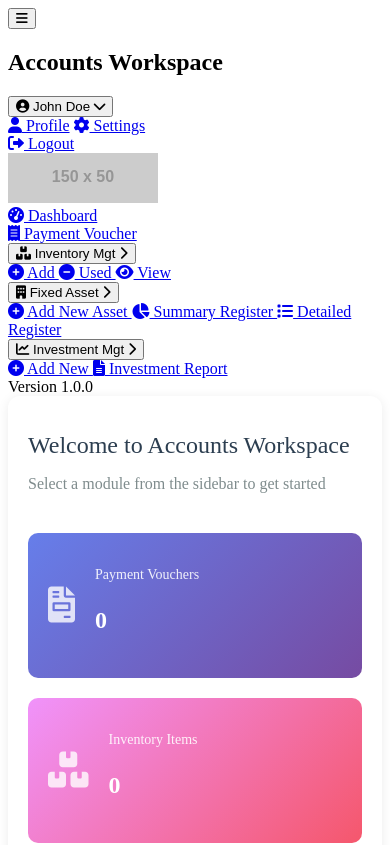
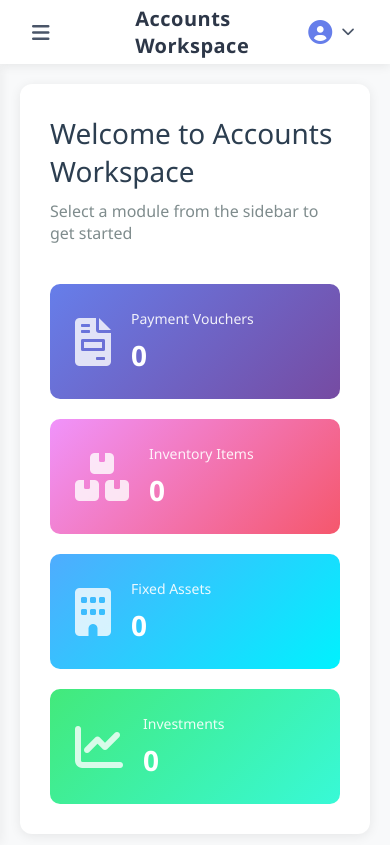
Before and after one commit to ankjon86/AWP, a plain HTML site: page homepage.html in a window 390 px wide. Shown: the top 845 px of the page. Drawn offline with Linux system fonts and the light colour scheme; placeholder pictures from the web are drawn by us.

Commit message:
Refactor homepage styles and add responsive design

```diff
--- a/homepage.css
+++ b/homepage.css
@@ -1,4 +1,226 @@
-/* Homepage specific styles */
+/* Reset */
+* {
+    margin: 0;
+    padding: 0;
+    box-sizing: border-box;
+    font-family: 'Segoe UI', Tahoma, Geneva, Verdana, sans-serif;
+}
+
+body {
+    overflow-x: hidden;
+    background: #f8f9fa;
+}
+
+/* Top Bar */
+.top-bar {
+    position: fixed;
+    top: 0;
+    left: 0;
+    right: 0;
+    height: 64px;
+    background: white;
+    box-shadow: 0 2px 10px rgba(0,0,0,0.08);
+    display: flex;
+    align-items: center;
+    justify-content: space-between;
+    padding: 0 24px;
+    z-index: 1000;
+}
+
+.top-bar-left { width: 200px; }
+.top-bar-right { width: 200px; display: flex; justify-content: flex-end; }
+
+.menu-toggle {
+    background: transparent;
+    border: none;
+    font-size: 20px;
+    color: #4a5568;
+    cursor: pointer;
+    padding: 8px;
+    border-radius: 8px;
+    transition: background 0.3s;
+}
+
+.menu-toggle:hover {
+    background: #f7fafc;
+}
+
+.top-bar-center h2 {
+    font-size: 20px;
+    font-weight: 600;
+    color: #2d3748;
+    letter-spacing: 0.5px;
+}
+
+/* User Menu */
+.user-menu { position: relative; }
+
+.user-menu-btn {
+    background: transparent;
+    border: none;
+    display: flex;
+    align-items: center;
+    gap: 10px;
+    padding: 8px 12px;
+    border-radius: 8px;
+    cursor: pointer;
+    transition: background 0.3s;
+    color: #4a5568;
+}
+
+.user-menu-btn:hover { background: #f7fafc; }
+.user-menu-btn i:first-child { font-size: 24px; color: #667eea; }
+.user-name { font-size: 14px; font-weight: 500; }
+
+.user-dropdown {
+    position: absolute;
+    top: 100%;
+    right: 0;
+    background: white;
+    min-width: 200px;
+    border-radius: 8px;
+    box-shadow: 0 4px 20px rgba(0,0,0,0.15);
+    display: none;
+    z-index: 1001;
+    margin-top: 8px;
+}
+
+.user-dropdown.show { display: block; }
+
+.user-dropdown a {
+    display: flex;
+    align-items: center;
+    gap: 12px;
+    padding: 12px 16px;
+    color: #4a5568;
+    text-decoration: none;
+    transition: background 0.3s;
+    font-size: 14px;
+}
+
+.user-dropdown a:hover { background: #f7fafc; }
+.user-dropdown i { width: 20px; color: #667eea; }
+
+.dropdown-divider {
+    height: 1px;
+    background: #e2e8f0;
+    margin: 8px 0;
+}
+
+/* Main Container */
+.main-container {
+    display: flex;
+    margin-top: 64px;
+    min-height: calc(100vh - 64px);
+}
+
+/* Sidebar */
+.sidebar {
+    width: 260px;
+    background: white;
+    box-shadow: 2px 0 10px rgba(0,0,0,0.05);
+    transition: width 0.3s;
+    position: fixed;
+    height: calc(100vh - 64px);
+    overflow-y: auto;
+    z-index: 999;
+}
+
+.sidebar.collapsed { width: 70px; }
+.sidebar.collapsed .sidebar-header, .sidebar.collapsed .menu-btn span, .sidebar.collapsed .dropdown-arrow, .sidebar.collapsed .sidebar-footer { display: none; }
+
+.sidebar-header { padding: 20px; border-bottom: 1px solid #e2e8f0; }
+.logo { max-width: 100%; height: auto; }
+.sidebar-menu { padding: 16px 0; }
+.menu-item { margin: 4px 8px; }
+
+.menu-btn {
+    width: 100%;
+    padding: 12px 16px;
+    background: transparent;
+    border: none;
+    display: flex;
+    align-items: center;
+    gap: 12px;
+    color: #4a5568;
+    font-size: 14px;
+    font-weight: 500;
+    cursor: pointer;
+    border-radius: 8px;
+    transition: all 0.3s;
+    text-align: left;
+    text-decoration: none;
+}
+
+.menu-btn:hover { background: #f7fafc; color: #667eea; }
+.menu-btn i:first-child { width: 20px; font-size: 16px; }
+.menu-btn.active { background: #667eea; color: white; }
+.menu-btn.active i:first-child { color: white; }
+
+/* Dropdown */
+.dropdown { position: relative; }
+.dropdown-toggle { display: flex; align-items: center; width: 100%; }
+.dropdown-arrow { margin-left: auto; transition: transform 0.3s; font-size: 12px; }
+.dropdown.active .dropdown-arrow { transform: rotate(90deg); }
+.dropdown-content { display: none; margin-left: 32px; margin-top: 4px; }
+.dropdown.active .dropdown-content { display: block; }
+
+.dropdown-content a {
+    display: flex;
+    align-items: center;
+    gap: 12px;
+    padding: 10px 16px;
+    color: #718096;
+    text-decoration: none;
+    font-size: 13px;
+    border-radius: 6px;
+    transition: all 0.3s;
+}
+
+.dropdown-content a:hover { background: #f7fafc; color: #667eea; }
+.dropdown-content i { width: 16px; font-size: 14px; }
+
+/* Sidebar Footer */
+.sidebar-footer { padding: 20px; border-top: 1px solid #e2e8f0; font-size: 12px; color: #a0aec0; text-align: center; }
+
+/* Content Area */
+.content-area {
+    flex: 1;
+    margin-left: 260px;
+    padding: 30px;
+    transition: margin-left 0.3s;
+}
+
+.content-area.expanded { margin-left: 70px; }
+
+/* Loading Overlay */
+.loading-overlay {
+    position: fixed;
+    top: 0;
+    left: 0;
+    right: 0;
+    bottom: 0;
+    background: rgba(255, 255, 255, 0.8);
+    display: none;
+    justify-content: center;
+    align-items: center;
+    z-index: 9999;
+}
+
+.loading-overlay.show { display: flex; }
+
+.spinner {
+    width: 40px;
+    height: 40px;
+    border: 4px solid #e2e8f0;
+    border-top-color: #667eea;
+    border-radius: 50%;
+    animation: spin 1s linear infinite;
+}
+
+@keyframes spin { to { transform: rotate(360deg); } }
+
+/* Welcome Section */
 .welcome-section {
     padding: 30px;
     background: white;
@@ -20,7 +242,7 @@
     margin-bottom: 40px;
 }
 
-/* Quick Stats Cards */
+/* Quick Stats */
 .quick-stats {
     display: grid;
     grid-template-columns: repeat(auto-fit, minmax(240px, 1fr));
@@ -40,84 +262,42 @@
     cursor: pointer;
 }
 
-.stat-card:hover {
-    transform: translateY(-5px);
-    box-shadow: 0 5px 20px rgba(102, 126, 234, 0.4);
+.stat-card:hover { transform: translateY(-5px); box-shadow: 0 5px 20px rgba(102, 126, 234, 0.4); }
+.stat-card:nth-child(2) { background: linear-gradient(135deg, #f093fb 0%, #f5576c 100%); }
+.stat-card:nth-child(3) { background: linear-gradient(135deg, #4facfe 0%, #00f2fe 100%); }
+.stat-card:nth-child(4) { background: linear-gradient(135deg, #43e97b 0%, #38f9d7 100%); }
+.stat-card i { font-size: 48px; opacity: 0.8; }
+.stat-info h3 { font-size: 14px; font-weight: 400; margin-bottom: 8px; opacity: 0.9; }
+.stat-value { font-size: 28px; font-weight: 600; }
+
+/* Notifications */
+.notification {
+    position: fixed;
+    top: 80px;
+    right: 20px;
+    padding: 12px 20px;
+    border-radius: 6px;
+    color: white;
+    font-size: 14px;
+    z-index: 2000;
+    animation: slideIn 0.3s ease;
+    box-shadow: 0 4px 12px rgba(0,0,0,0.15);
 }
 
-.stat-card:nth-child(2) {
-    background: linear-gradient(135deg, #f093fb 0%, #f5576c 100%);
+.notification-success { background: #48bb78; }
+.notification-error { background: #f56565; }
+.notification-info { background: #4299e1; }
+
+@keyframes slideIn {
+    from { transform: translateX(100%); opacity: 0; }
+    to { transform: translateX(0); opacity: 1; }
 }
 
-.stat-card:nth-child(3) {
-    background: linear-gradient(135deg, #4facfe 0%, #00f2fe 100%);
+/* Responsive */
+@media (max-width: 768px) {
+    .user-name { display: none; }
+    .sidebar { transform: translateX(-260px); }
+    .sidebar.active { transform: translateX(0); }
+    .content-area { margin-left: 0 !important; padding: 20px; }
+    .quick-stats { grid-template-columns: 1fr; }
 }
-
-.stat-card:nth-child(4) {
-    background: linear-gradient(135deg, #43e97b 0%, #38f9d7 100%);
-}
-
-.stat-card i {
-    font-size: 48px;
-    opacity: 0.8;
-}
-
-.stat-info h3 {
-    font-size: 14px;
-    font-weight: 400;
-    margin-bottom: 8px;
-    opacity: 0.9;
-}
-
-.stat-value {
-    font-size: 28px;
-    font-weight: 600;
-}
-
-/* Responsive Design */
-@media (max-width: 768px) {
-    .welcome-section {
-        padding: 20px;
-    }
-
-    .welcome-section h1 {
-        font-size: 24px;
-    }
-
-    .quick-stats {
-        grid-template-columns: 1fr;
-    }
-
-    .stat-card {
-        padding: 20px;
-    }
-
-    .stat-card i {
-        font-size: 36px;
-    }
-
-    .stat-value {
-        font-size: 24px;
-    }
-}
-
-/* Animations */
-@keyframes fadeIn {
-    from {
-        opacity: 0;
-        transform: translateY(20px);
-    }
-    to {
-        opacity: 1;
-        transform: translateY(0);
-    }
-}
-
-.stat-card {
-    animation: fadeIn 0.5s ease-out forwards;
-}
-
-.stat-card:nth-child(1) { animation-delay: 0.1s; }
-.stat-card:nth-child(2) { animation-delay: 0.2s; }
-.stat-card:nth-child(3) { animation-delay: 0.3s; }
-.stat-card:nth-child(4) { animation-delay: 0.4s; }
```
